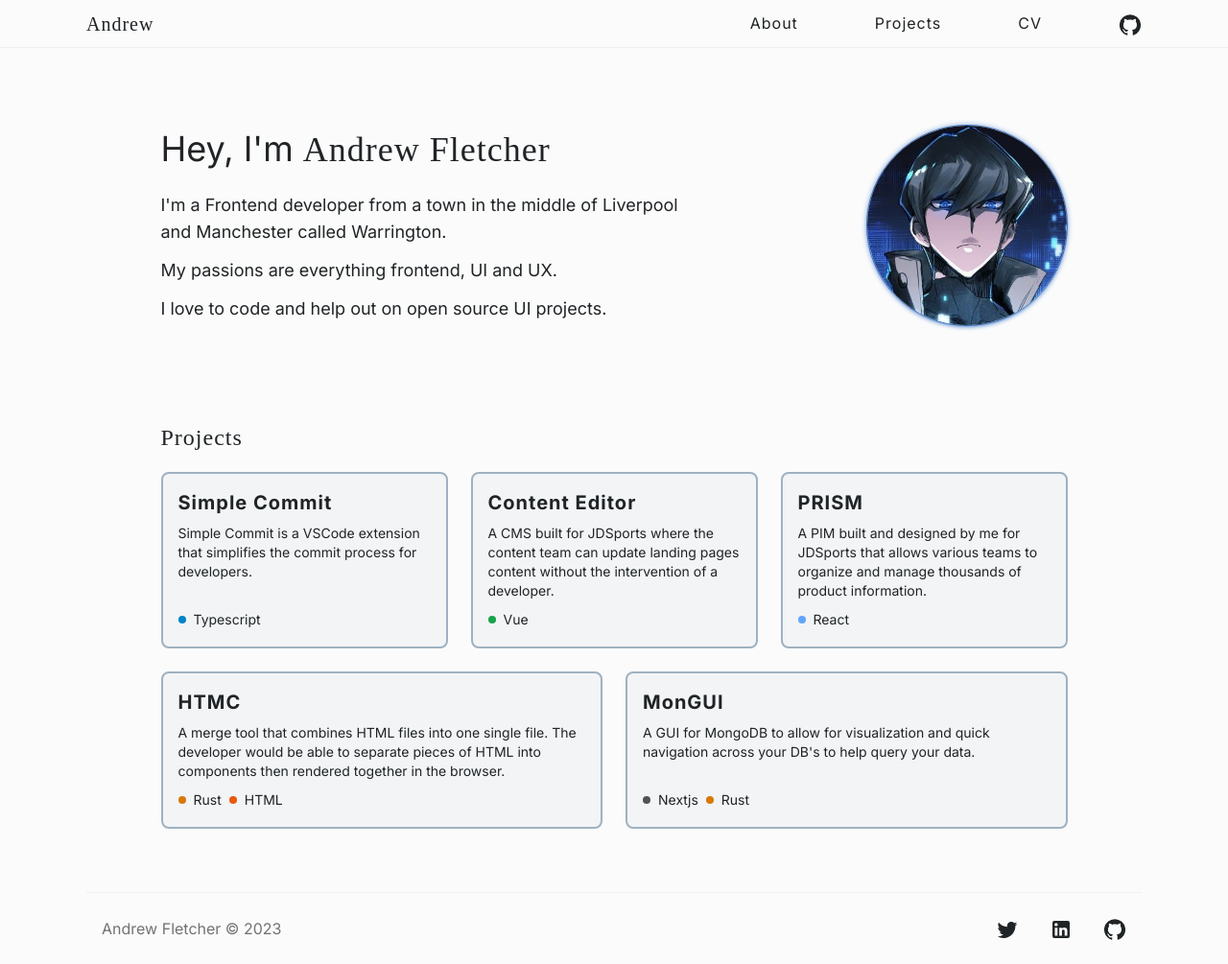
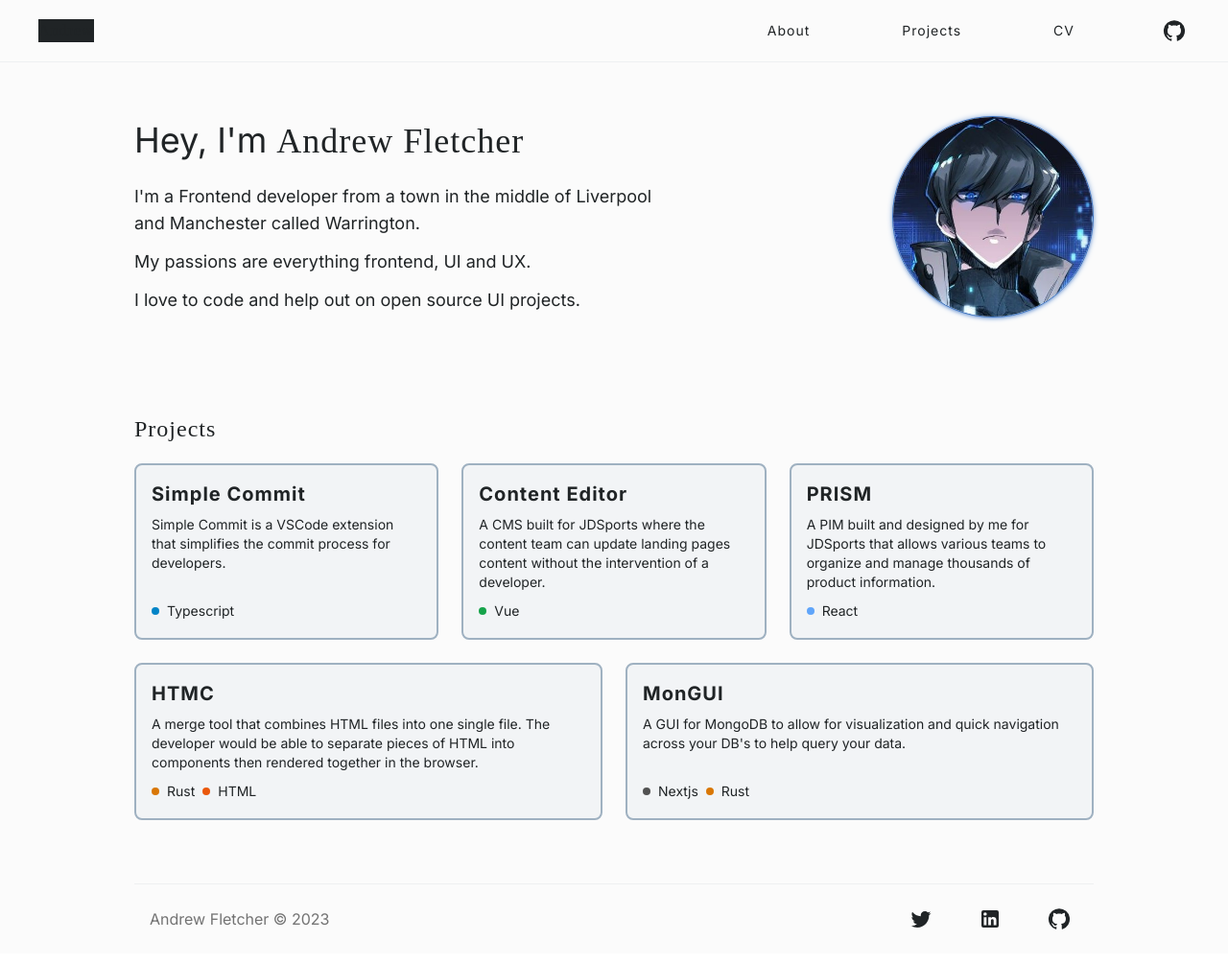
Before and after one commit to fletch-r/personal, a React (Vite) app: page / in a window 1280 px wide. Shown: the whole page at 96% size. Built offline with nearby package versions, Linux system fonts and the light colour scheme.

Commit message:
chore: :lipstick:  - header, main and footer styling

```diff
--- a/src/layout/Layout.tsx
+++ b/src/layout/Layout.tsx
@@ -1,59 +1,62 @@
 import GitHubIcon from '@mui/icons-material/GitHub';
 import TwitterIcon from '@mui/icons-material/Twitter';
 import LinkedInIcon from '@mui/icons-material/LinkedIn';
+import HomeRoundedIcon from '@mui/icons-material/HomeRounded';
 import { Outlet } from 'react-router-dom';
 
 function Layout() {
-    // const [projectsHovered, setProjectsHovered] = useState(false);
     return (
-    <div>
-      <nav className='h-[50px] flex items-stretch z-50 relative border-b border-steal-100 mb-20 dark:border-oxford-main'>
-        <div className="max-w-[1100px] mx-auto flex justify-between items-center w-full">
+        <>
+            <nav className='flex items-stretch z-50 relative border-b border-steal-100 p-4 mb-14 md:mb-18 dark:border-oxford-main'>
+                <div className="max-w-[1200px] mx-auto flex justify-between items-center w-full md:p-0">
                     <a href='/'>
-                <h4 className='text-xl font-cals'>Andrew</h4>
+                        <div className='flex group transition-all'>
+                            <h4 className='text-base font-cals bg-steal-main z-10'>Andrew</h4>
+                            <HomeRoundedIcon className="absolute translate-x-0 transition-all ease-in-out duration-300 group-hover:translate-x-16 group-hover:transition-all" />
+                        </div>
                     </a>
-            <ol className='flex gap-20 h-2/3 pt-1'>
+                    <ol className='flex gap-6 md:gap-20 items-center'>
                         <a href='/about'>
-                    <li>
-                        <h5 className='font-inter'>About</h5>
+                            <li className="hover:bg-steal-300 px-2 py-1 transition-all rounded hover:bg-opacity-20">
+                                <h5 className='text-sm'>About</h5>
                             </li>
                         </a>
                         <a href='/projects'>
-                    <li>
-                        <h5 className='font-inter'>Projects</h5>
+                            <li className="hover:bg-steal-300 px-2 py-1 transition-all rounded hover:bg-opacity-20 flex justify-center items-center">
+                                <h5 className='text-sm'>Projects</h5>
                             </li>
                         </a>
                         <a href='/cv'>
-                    <li>
-                        <h5 className='font-inter'>CV</h5>
+                            <li className="hover:bg-steal-300 px-2 py-1 transition-all rounded hover:bg-opacity-20 flex justify-center items-center">
+                                <h5 className='text-sm'>CV</h5>
                             </li>
                         </a>
                         <a href='https://github.com/0xATHERIS' target='_blank'>
-                    <li>
-                        <GitHubIcon />
+                            <li className="hover:bg-steal-300 rounded-full px-1 py-1 transition-all hover:bg-opacity-20 flex justify-center items-center">
+                                <GitHubIcon className="w-1/2" />
                             </li>
                         </a>
                     </ol>
                 </div>
             </nav>
-      <main className='h-full max-w-[945px] mx-auto'>
+            <main className='h-screen max-w-[1000px] mx-auto px-4 md:p-0'>
                 <Outlet />
             </main>
-      <footer className='max-w-[1100px] mx-auto border-t border-steal-100 dark:border-oxford-main px-4 py-6 flex justify-between items-center'>
-        <p className="text-neutral-500">Andrew Fletcher © 2023</p>
+            <footer className='max-w-[1000px] mx-auto border-t border-steal-100 dark:border-oxford-main px-4 py-4 flex justify-between items-center'>
+                <p className="text-neutral-500">Andrew Fletcher © {new Date().getFullYear()}</p>
                 <div className='flex gap-8'>
-            <a href="https://www.twitter.com/httpfleck">
+                    <a href="https://www.twitter.com/httpfleck" className="hover:bg-steal-300 rounded-full px-2 py-2 transition-all hover:bg-opacity-20 flex justify-center items-center">
                         <TwitterIcon />
                     </a>
-            <a href="https://uk.linkedin.com/in/andrew-fletcher-3009">
+                    <a href="https://uk.linkedin.com/in/andrew-fletcher-3009" className="hover:bg-steal-300 rounded-full px-2 py-2 transition-all hover:bg-opacity-20 flex justify-center items-center">
                         <LinkedInIcon />
                     </a>
-            <a href="https://github.com/0xATHERIS">
+                    <a href="https://github.com/0xATHERIS" className="hover:bg-steal-300 rounded-full px-2 py-2 transition-all hover:bg-opacity-20 flex justify-center items-center">
                         <GitHubIcon />
                     </a>
                 </div>
             </footer>
-    </div>
+        </>
     )
 }
 
```
Lines whose indentation alone changed are shown as unchanged.
